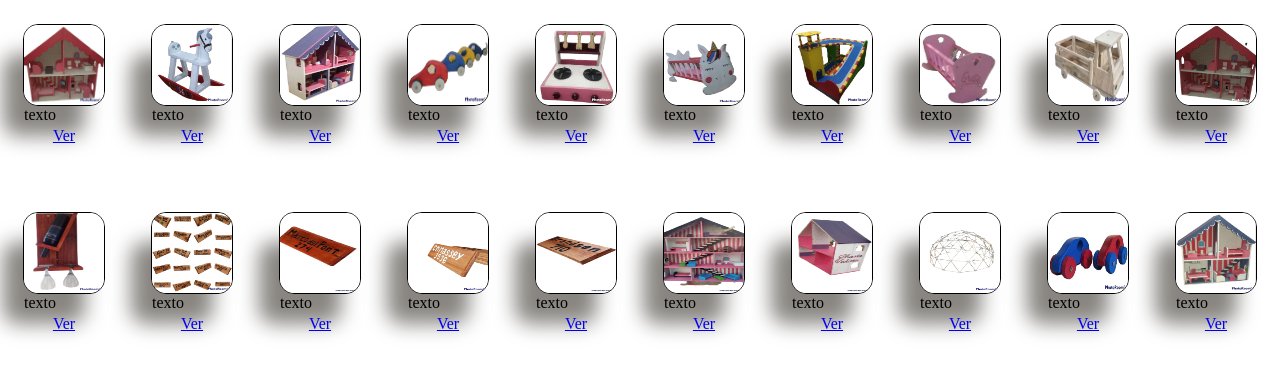
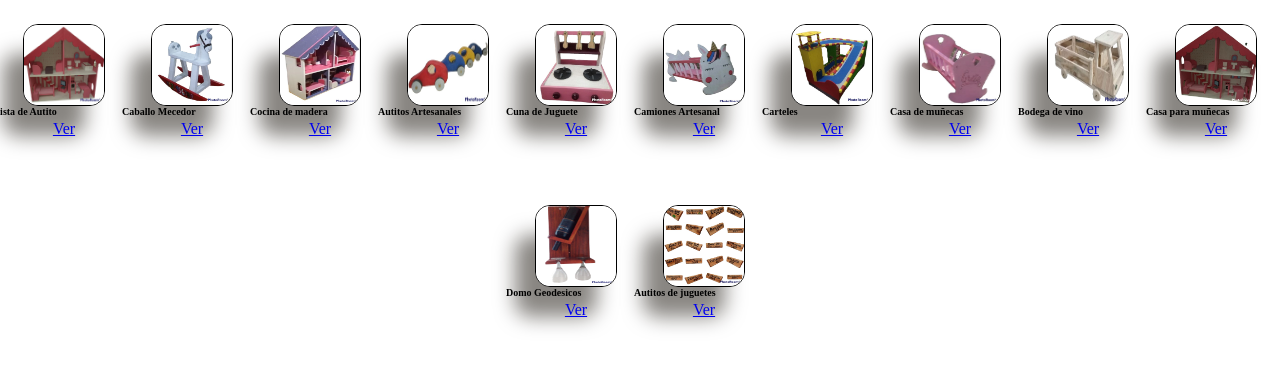
Before and after one commit to haader/DomoAndToys, a plain HTML site: page inicio.html in a window 1280 px wide. Drawn offline with Linux system fonts and the light colour scheme.

Commit message:
inicio mod

```diff
--- a/general.css
+++ b/general.css
@@ -10,7 +10,7 @@
     flex-wrap: wrap;
     gap: 3rem;
     justify-content: center;
-    align-items: center;
+    align-items: flex-end
 }
 .row
 .divcard1{
@@ -53,7 +53,10 @@ img{
 .row
 .divcard1
 p{
-    width: 100%;
+    width: 175%;
+    font-size: 10px;
+    padding: 0;
+    font-weight: 900;
 
     position: relative;
     justify-content: center;
--- a/logica/inicio.js
+++ b/logica/inicio.js
@@ -1,10 +1,19 @@
-var texto=["texto"];
-var contador=[1,2,3,4,5,6,7,8,9,10,11,12,13,14,15,16,17,18,19,20];
+const Lista='[{"articulo":"Pista de Autito","id":1},{"articulo":"Caballo Mecedor","id":2},{"articulo":"Cocina de madera","id":3},{"articulo":"Autitos Artesanales","id":4},{"articulo":"Cuna de Juguete","id":5},{"articulo":"Camiones Artesanal","id":6},{"articulo":"Carteles","id":7},{"articulo":"Casa de muñecas","id":8},{"articulo":"Bodega de vino","id":9},{"articulo":"Casa para muñecas","id":10},{"articulo":"Domo Geodesicos","id":11},{"articulo":"Autitos de juguetes","id":12}]';
+
+
+
+
+ let myLista=JSON.parse(Lista);
+
+console.log("prueba "+myLista[0].articulo);
+console.log("prueba "+myLista[0].id);
+
+
+
 var linkInicio="nany";
+myLista.forEach((element,index)=>{
 
-contador.forEach((element)=>{
-
-    document.getElementById("ContainerInicio").innerHTML+='<div class="divcard1 "><figure ><img class="cardimg1" id="imgdiv2" src="./IMAGENES/inicio/inicio ('+element+').jpeg" alt="" > </figure><p class="card-text ">'+texto[0]+'</p>  <a href="'+linkInicio+'" class="btn btn-primary bg-gradient"> Ver</a> </div>';
+    document.getElementById("ContainerInicio").innerHTML+='<div class="divcard1 "><figure ><img class="cardimg1" id="imgdiv2" src="./IMAGENES/inicio/inicio ('+myLista[index].id+').jpeg" alt="" > </figure><p class="card-text ">'+myLista[index].articulo+'</p>  <a href="'+linkInicio+'" class="btn btn-primary bg-gradient"> Ver</a> </div>';
     console.log("cargando inicio "+element);
 });
 
```
Also changed, not shown: texto.txt, txt.txt (added).
